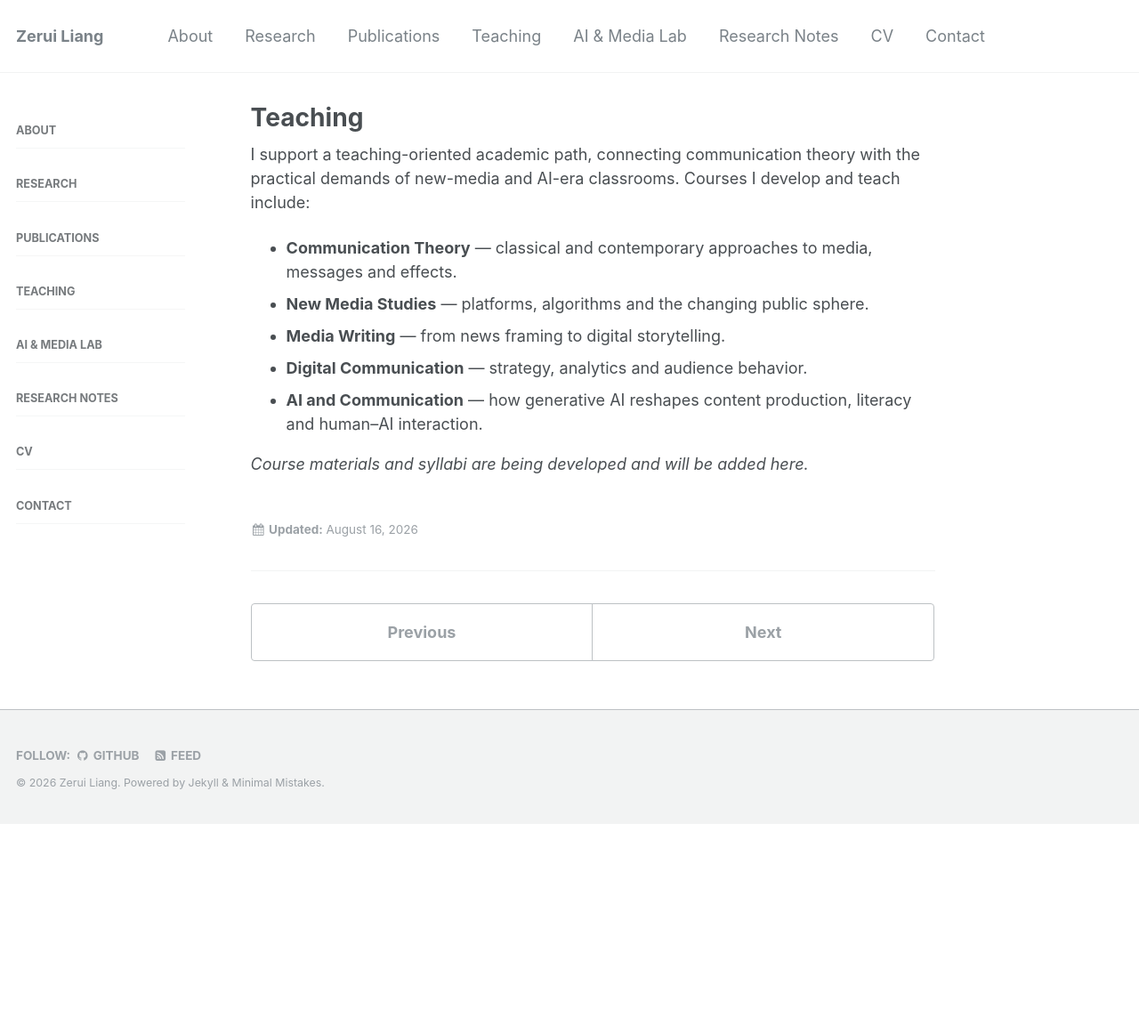
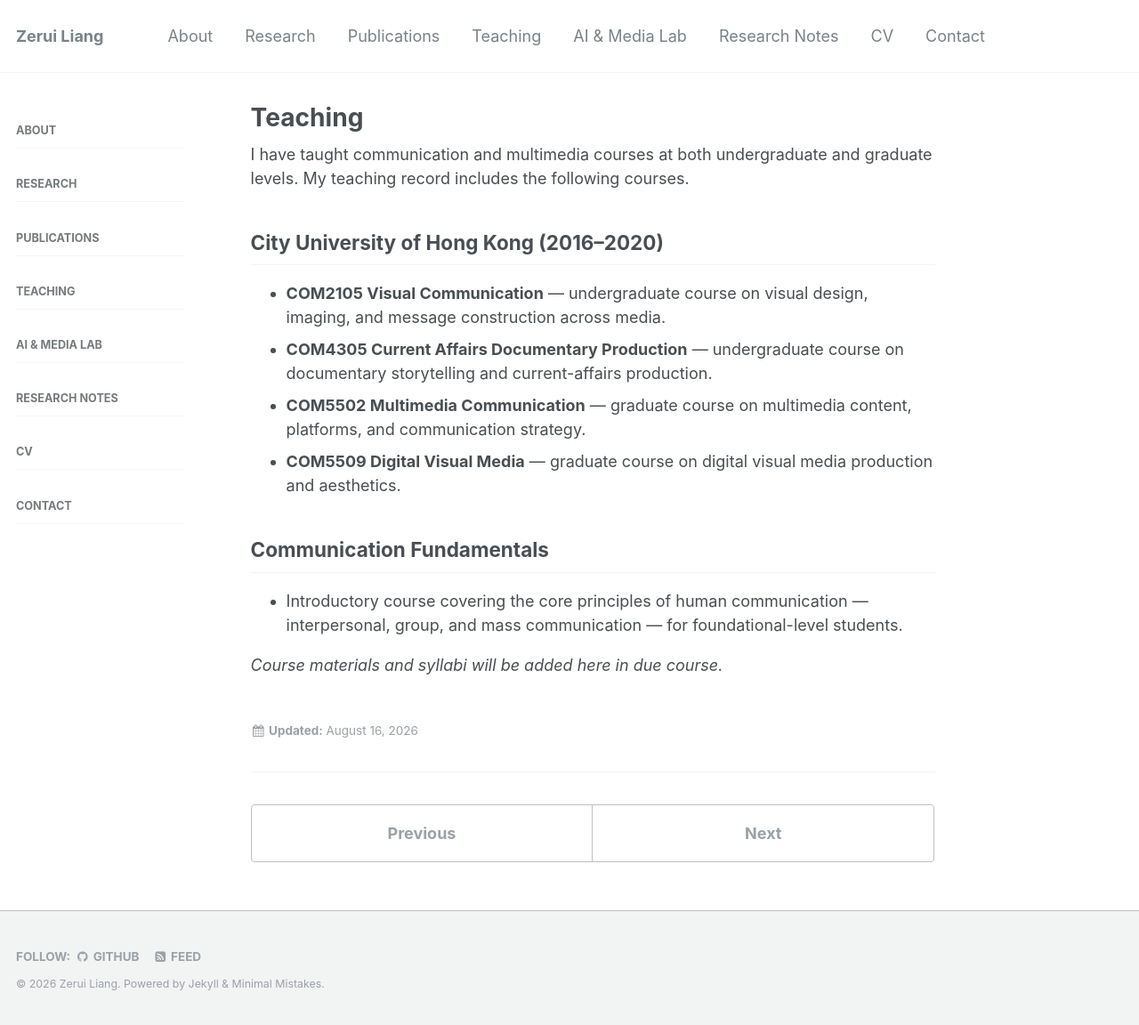
Before and after one commit to ArecRui/ArecRui.github.io, a Jekyll site: the page built from _docs/teaching.md, in a window 1280 px wide and 1152 px high. Shown: the whole window at 89% size. Built offline with Jekyll 4.4.1, drawn with Linux system fonts in a browser that asks for light colours.

Commit message:
teaching page: replace generic courses with actual CV courses + Communication Fundamentals

```diff
--- a/_docs/teaching.md
+++ b/_docs/teaching.md
@@ -5,12 +5,17 @@ layout: single
 breadcrumbs: false
 ---
 
-I support a teaching-oriented academic path, connecting communication theory with the practical demands of new-media and AI-era classrooms. Courses I develop and teach include:
+I have taught communication and multimedia courses at both undergraduate and graduate levels. My teaching record includes the following courses.
 
-- **Communication Theory** — classical and contemporary approaches to media, messages and effects.
-- **New Media Studies** — platforms, algorithms and the changing public sphere.
-- **Media Writing** — from news framing to digital storytelling.
-- **Digital Communication** — strategy, analytics and audience behavior.
-- **AI and Communication** — how generative AI reshapes content production, literacy and human–AI interaction.
+## City University of Hong Kong (2016–2020)
 
-*Course materials and syllabi are being developed and will be added here.*
+- **COM2105 Visual Communication** — undergraduate course on visual design, imaging, and message construction across media.
+- **COM4305 Current Affairs Documentary Production** — undergraduate course on documentary storytelling and current-affairs production.
+- **COM5502 Multimedia Communication** — graduate course on multimedia content, platforms, and communication strategy.
+- **COM5509 Digital Visual Media** — graduate course on digital visual media production and aesthetics.
+
+## Communication Fundamentals
+
+- Introductory course covering the core principles of human communication — interpersonal, group, and mass communication — for foundational-level students.
+
+*Course materials and syllabi will be added here in due course.*
```
